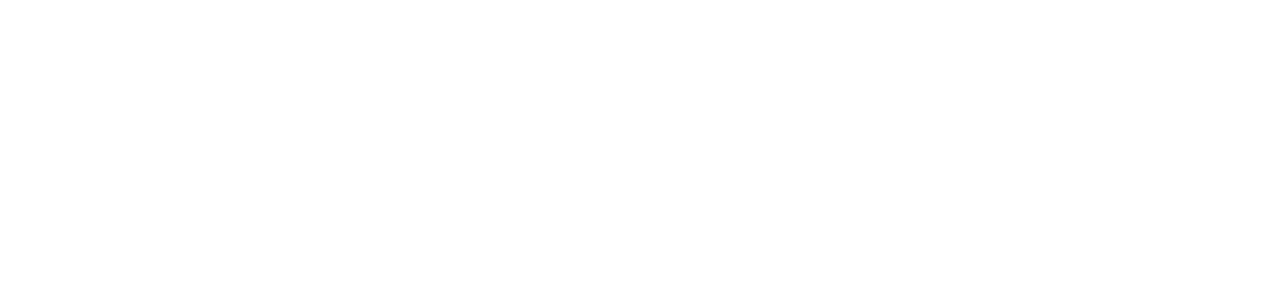
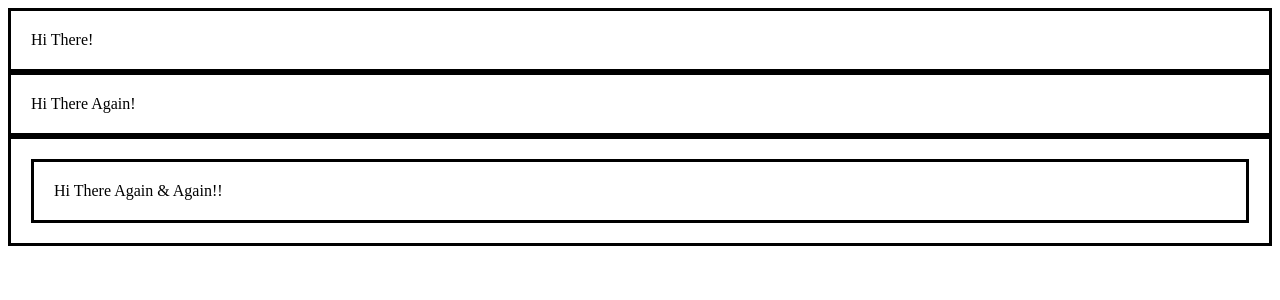
Before and after one commit to xplicitDev/0-1, a React (Vite) app in the folder introReact/week-6-experiments/: page / in a window 1280 px wide. Shown: the top 300 px of the page. Built offline with nearby package versions, Linux system fonts and the light colour scheme.

Commit message:
basic wrapper syntax

```diff
--- a/introReact/week-6-experiments/src/App.jsx
+++ b/introReact/week-6-experiments/src/App.jsx
@@ -1,19 +1,18 @@
 function App() {
   return (
     <>
-      <CardWrapper innerComponent={TextComponenet} />
+      <CardWrapper>Hi There!</CardWrapper>
+      <CardWrapper>Hi There Again!</CardWrapper>
+      <CardWrapper>
+        <CardWrapper>Hi There Again & Again!!</CardWrapper>
+      </CardWrapper>
     </>
   );
 }
 
-function TextComponenet() {
+function CardWrapper({ children }) {
   return (
-    <>
-      <div>Hello!</div>
-    </>
+    <div style={{ border: "3px solid black", padding: 20 }}>{children}</div>
   );
 }
-function CardWrapper({}) {
-  return <></>;
-}
 export default App;
```
